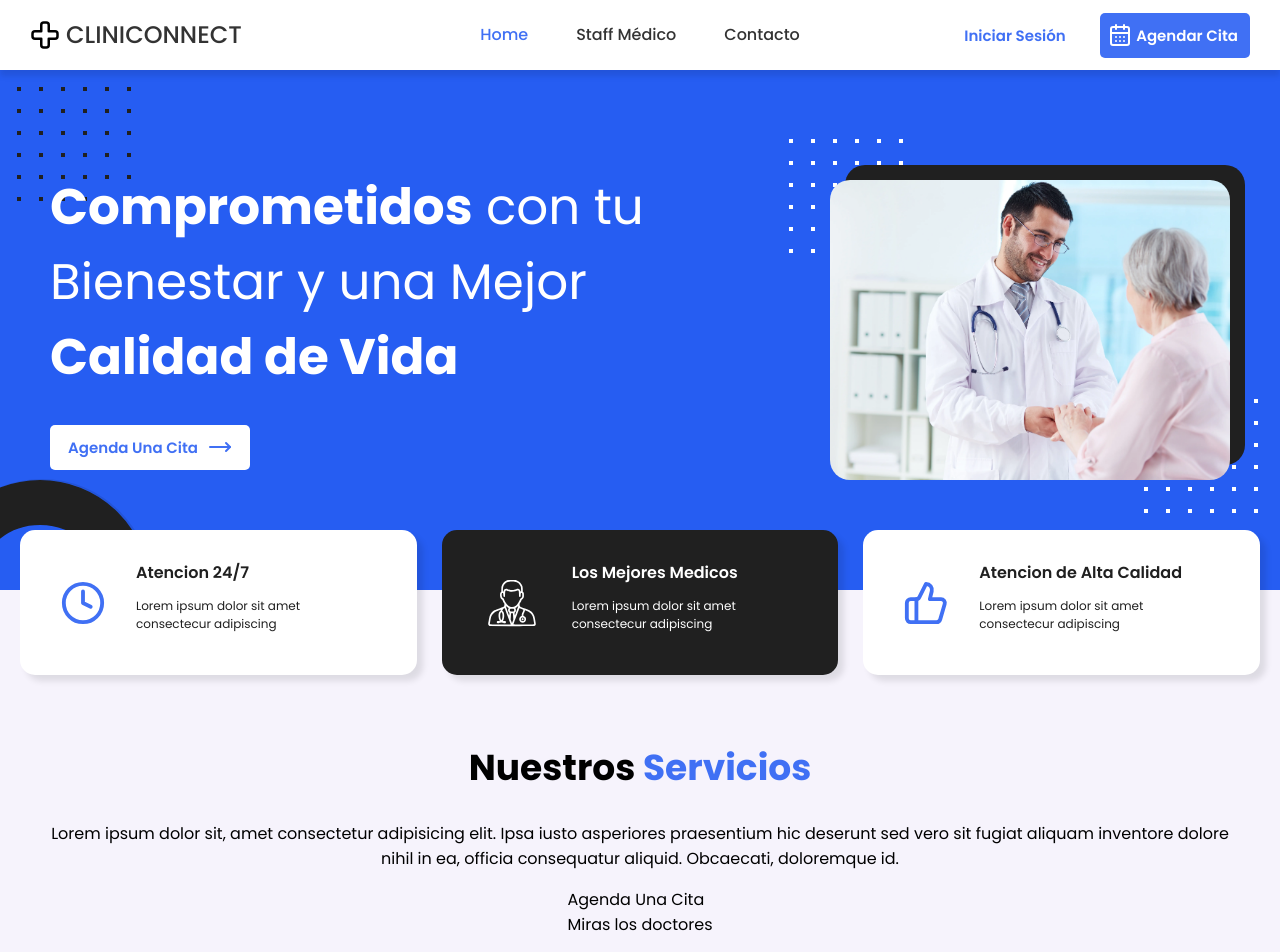
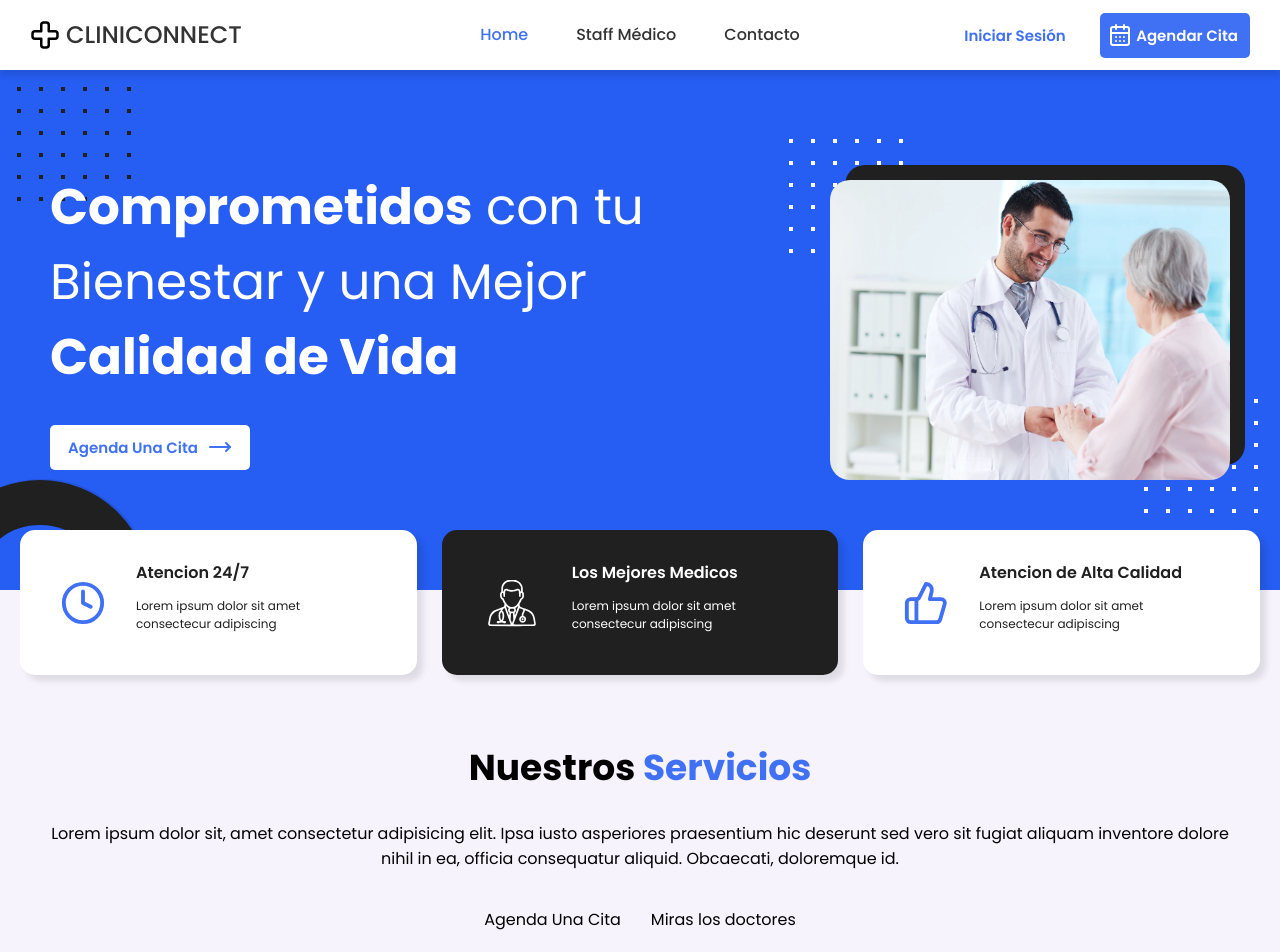
Before and after one commit to No-Country/c14-18-ft-node-react, a Next.js app in the folder frontend/: page / in a window 1280 px wide. Shown: the top 952 px of the page. Built offline with nearby package versions, Linux system fonts and the light colour scheme.

Commit message:
Changing Landing

```diff
--- a/frontend/src/app/(pages)/(routes)/landing.css
+++ b/frontend/src/app/(pages)/(routes)/landing.css
@@ -218,6 +218,12 @@
     text-align: center;
 }
 
+.content__services__cards {
+    display: flex;
+    gap: 30px;
+    padding: 20px 0;
+}
+
 @media (min-width: 1300px) {
     .main-banner {
         min-height: 560px;
--- a/frontend/src/app/(pages)/(routes)/page.jsx
+++ b/frontend/src/app/(pages)/(routes)/page.jsx
@@ -77,7 +77,7 @@ export default function Home() {
               </header>
 
               <main className='content__services__main'>
-                <div className='content__services__grid'>
+                <div className='content__services__cards'>
                   <div className='content__services__card'>
                     Agenda Una Cita
                   </div>
```
